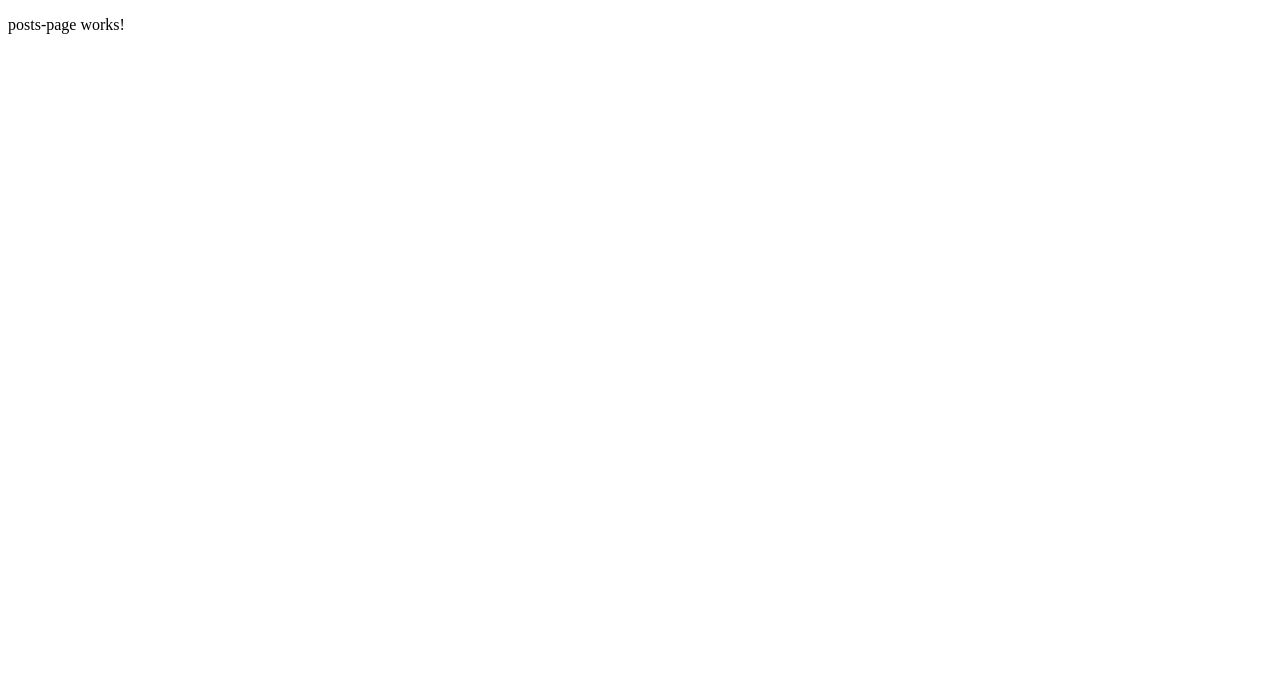
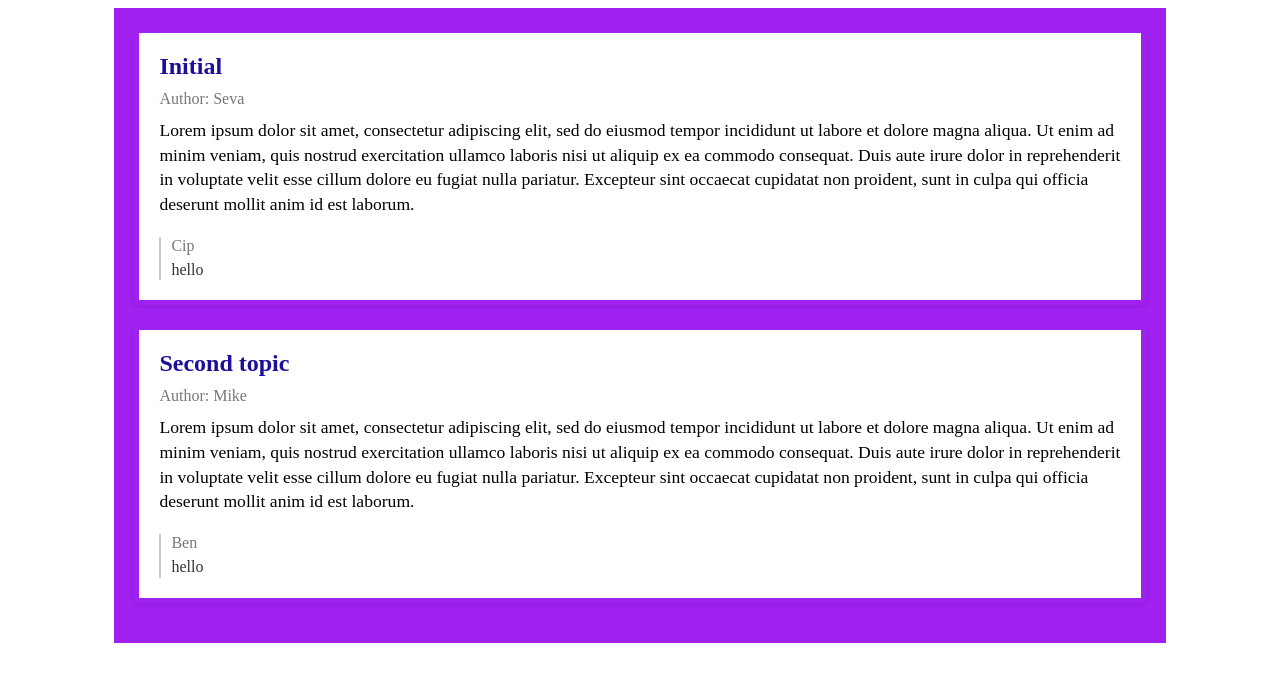
Before and after one commit to Sufferal/MindShare, an Angular app in the folder Client/: page /posts in a window 1280 px wide. Shown: the top 682 px of the page. Built offline with nearby package versions, Linux system fonts and the light colour scheme.

Commit message:
Implement basic Post class inside of the feed component.
Write styles for the posts page.

```diff
--- a/Client/src/app/modules/posts/components/feed/feed.component.html
+++ b/Client/src/app/modules/posts/components/feed/feed.component.html
@@ -1 +1,12 @@
-<p>feed works!</p>
+<div class="post-list">
+    <div *ngFor="let post of getPosts()" class="post">
+      <div class="post-title">{{ post.getName() }}</div>
+      <div class="post-author">Author: {{ post.getAuthor() }}</div>
+      <div class="post-content">{{ post.getContent() }}</div>
+      <div class="post-comments">
+        <div *ngFor="let comment of post.getComments()" class="comments">
+            <div class="comment-author"> {{ comment.getAuthor() }} </div>
+            <div class="comment-content"> {{ comment.getContent() }} </div>
+      </div>
+    </div>
+  </div>
--- a/Client/src/app/modules/posts/components/feed/feed.component.scss
+++ b/Client/src/app/modules/posts/components/feed/feed.component.scss
@@ -0,0 +1,57 @@
+.post-list {
+    width: 80%;
+    margin: 0 auto;
+    padding: 20px;
+    background-color: #a020f0;
+  }
+
+  .post {
+    border: 5px solid #a020f0;
+    border-radius: 5px;
+    background-color: #ffffff;
+    margin-bottom: 20px;
+    padding: 20px;
+    border-radius: 5px;
+    box-shadow: 0 2px 4px rgba(0, 0, 0, 0.1);
+  }
+
+
+  .post-title {
+    font-size: 1.5rem;
+    font-weight: bold;
+    margin-bottom: 10px;
+    color: #1c0f99;
+  }
+
+  .post-author {
+    font-size: 1rem;
+    color: #777;
+  }
+
+  .post-content {
+    font-size: 1.1rem;
+    line-height: 1.4;
+    margin-top: 10px;
+  }
+
+  .post-comments {
+    margin-top: 20px;
+  }
+
+  .comments {
+    border-left: 2px solid #ccc;
+    padding-left: 10px;
+    margin-top: 10px;
+  }
+
+  .comment-author {
+    font-size: 1rem;
+    color: #777;
+    margin-bottom: 5px;
+  }
+
+  .comment-content {
+    font-size: 1rem;
+    line-height: 1.3;
+    color: #333;
+  }
--- a/Client/src/app/modules/posts/components/feed/feed.component.ts
+++ b/Client/src/app/modules/posts/components/feed/feed.component.ts
@@ -6,5 +6,58 @@ import { Component } from '@angular/core';
   styleUrls: ['./feed.component.scss']
 })
 export class FeedComponent {
+  private posts: Post[];
 
+  constructor() {
+    this.posts = [new Post("Initial", "Seva", "Lorem ipsum dolor sit amet, consectetur adipiscing elit, \
+    sed do eiusmod tempor incididunt ut labore et dolore magna aliqua.\
+    Ut enim ad minim veniam, quis nostrud exercitation ullamco laboris nisi \
+    ut aliquip ex ea commodo consequat. Duis aute irure dolor in reprehenderit\
+    in voluptate velit esse cillum dolore eu fugiat nulla pariatur. Excepteur \
+    sint occaecat cupidatat non proident, sunt in culpa qui officia deserunt \
+    mollit anim id est laborum.", [new Comment("Cip", "hello")])];
+    this.posts.push(new Post("Second topic", "Mike", "Lorem ipsum dolor sit amet, consectetur adipiscing elit, \
+    sed do eiusmod tempor incididunt ut labore et dolore magna aliqua.\
+    Ut enim ad minim veniam, quis nostrud exercitation ullamco laboris nisi \
+    ut aliquip ex ea commodo consequat. Duis aute irure dolor in reprehenderit\
+    in voluptate velit esse cillum dolore eu fugiat nulla pariatur. Excepteur \
+    sint occaecat cupidatat non proident, sunt in culpa qui officia deserunt \
+    mollit anim id est laborum.", [new Comment("Ben", "hello")]))
+  }
+
+  getPosts() {
+    return this.posts;
+  }
 }
+
+export class Post {
+  constructor(private name: string, private author: string, private content: string, private comments: Comment[]) {}
+
+  getName() {
+    return this.name;
+  }
+
+  getAuthor() {
+    return this.author;
+  }
+
+  getContent() {
+    return this.content;
+  }
+
+  getComments() {
+    return this.comments;
+  }
+}
+
+export class Comment {
+  constructor(private author: string, private content: string) {}
+
+  getAuthor() {
+    return this.author;
+  }
+
+  getContent() {
+    return this.content;
+  }
+}
--- a/Client/src/app/modules/posts/pages/posts-page/posts-page.component.html
+++ b/Client/src/app/modules/posts/pages/posts-page/posts-page.component.html
@@ -1 +1,3 @@
-<p>posts-page works!</p>
+<div>
+    <app-feed></app-feed>
+</div>
```
